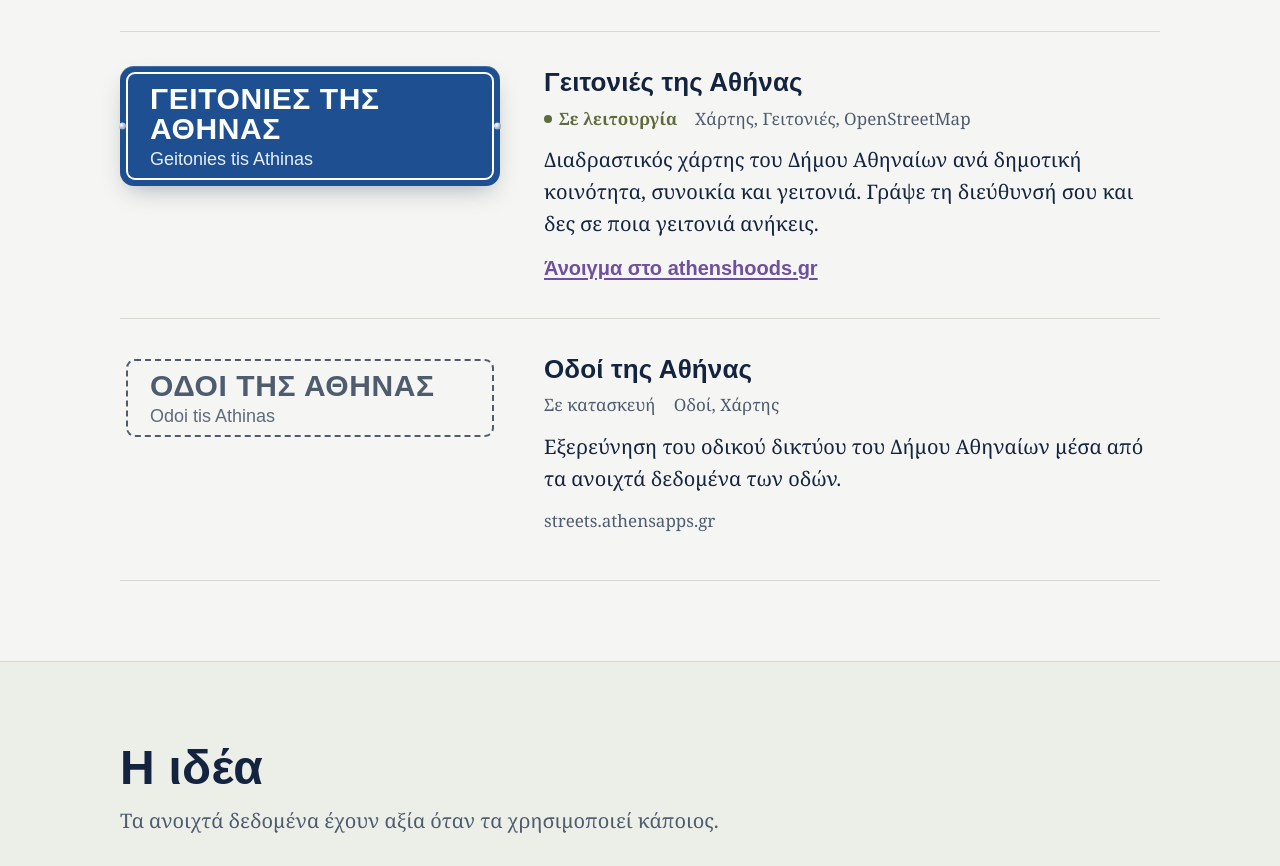
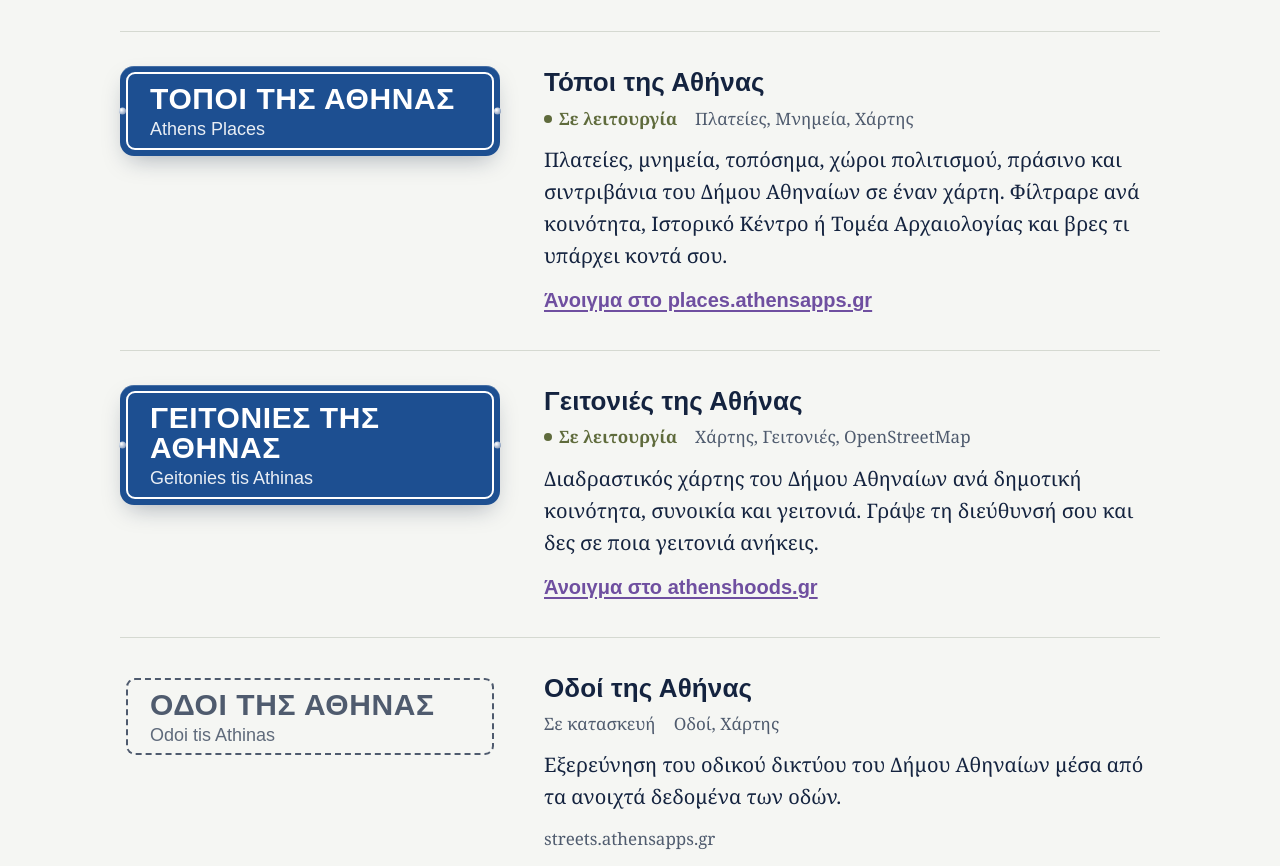
Before and after one commit to LocalAthenianDev/athensapps, a plain HTML site: page index.html in a window 1280 px wide. Shown: the part 1980-2846 px from the top of the page. Drawn offline with Linux system fonts and the light colour scheme; a web font is replaced by a local one.

Commit message:
Νέα εφαρμογή: Τόποι της Αθήνας (places.athensapps.gr)
Co-Authored-By: Claude Opus 5.5 <noreply@anthropic.com>
Claude-Session: https://claude.ai/code/session_01KRpEZgLpvV3RMZc58UvEL4

```diff
--- a/index.html
+++ b/index.html
@@ -276,6 +276,15 @@ const PILOTS = [
     tags: ["Αθλητισμός", "Χάρτης", "GIS Δήμου"]
   },
   {
+    name: "Τόποι της Αθήνας",
+    sign: "ΤΟΠΟΙ ΤΗΣ ΑΘΗΝΑΣ",
+    latin: "Athens Places",
+    url: "https://places.athensapps.gr",
+    status: "live",
+    description: "Πλατείες, μνημεία, τοπόσημα, χώροι πολιτισμού, πράσινο και σιντριβάνια του Δήμου Αθηναίων σε έναν χάρτη. Φίλτραρε ανά κοινότητα, Ιστορικό Κέντρο ή Τομέα Αρχαιολογίας και βρες τι υπάρχει κοντά σου.",
+    tags: ["Πλατείες", "Μνημεία", "Χάρτης"]
+  },
+  {
     name: "Γειτονιές της Αθήνας",
     sign: "ΓΕΙΤΟΝΙΕΣ ΤΗΣ ΑΘΗΝΑΣ",
     latin: "Geitonies tis Athinas",
```
Also changed, not shown: 1 other file.
